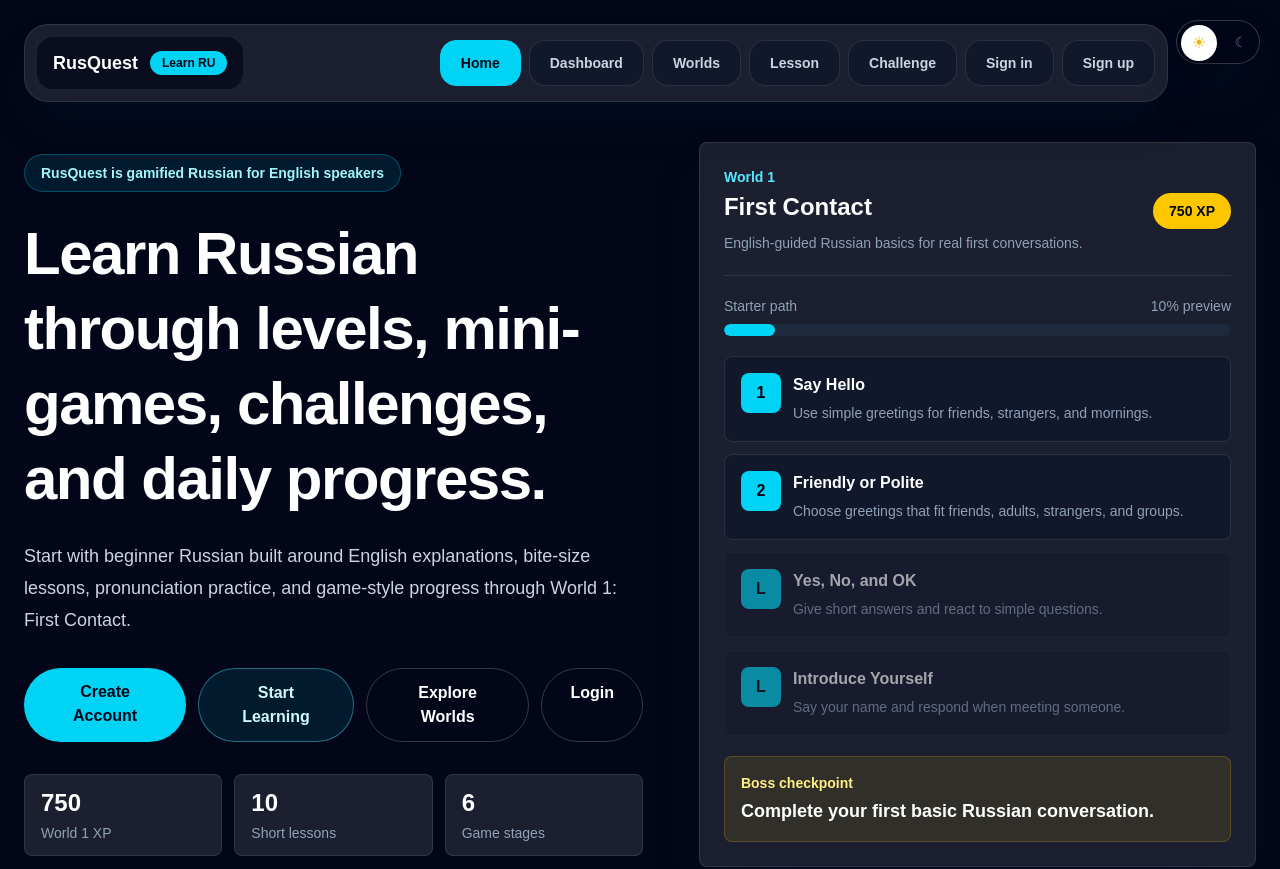
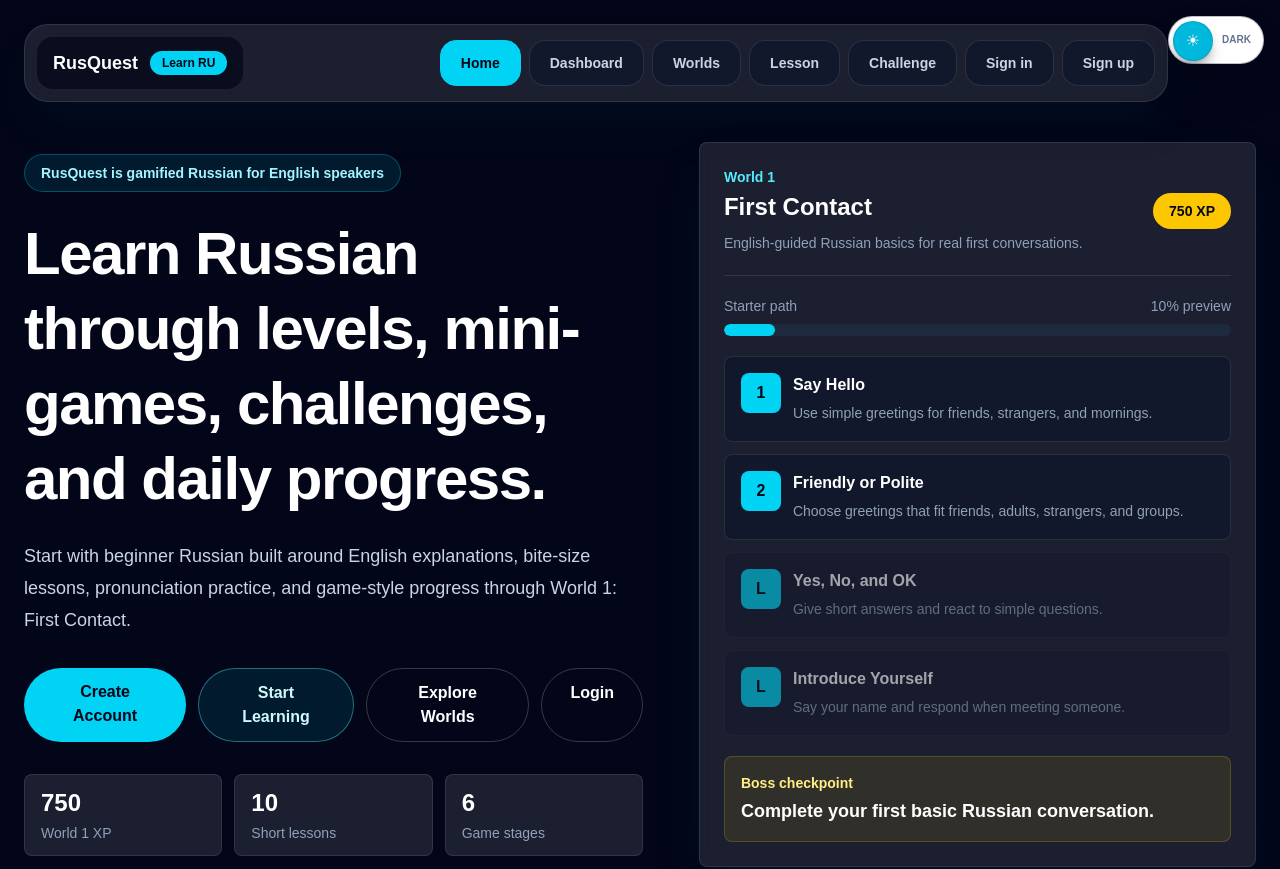
Before and after one commit to ayhampeter-debug/russian-learning-platform, a Next.js app: page / in a window 1280 px wide. Shown: the top 869 px of the page. Built offline with nearby package versions, Linux system fonts and the light colour scheme; no server answers.

Commit message:
Make theme toggle a floating switch

```diff
--- a/components/ThemeToggle.tsx
+++ b/components/ThemeToggle.tsx
@@ -20,7 +20,7 @@ export function ThemeToggle() {
     <button
       type="button"
       onClick={() => setTheme(nextTheme)}
-      className="group fixed right-3 top-3 z-50 flex h-11 w-[5.25rem] items-center rounded-full border border-white/20 bg-slate-950/90 p-1 shadow-2xl shadow-cyan-950/40 backdrop-blur transition hover:border-cyan-300/70 focus:outline-none focus:ring-2 focus:ring-cyan-300 focus:ring-offset-2 focus:ring-offset-slate-950 sm:right-5 sm:top-5"
+      className="group fixed right-4 top-4 z-[9999] inline-flex h-12 w-24 items-center rounded-full border border-slate-950/25 bg-white p-1 text-slate-950 shadow-2xl shadow-slate-950/25 transition hover:border-cyan-500 focus:outline-none focus:ring-2 focus:ring-cyan-500 focus:ring-offset-2 focus:ring-offset-white dark:border-white/35 dark:bg-slate-950 dark:text-white dark:shadow-cyan-950/50 dark:focus:ring-cyan-300 dark:focus:ring-offset-slate-950"
       aria-label={`Theme: ${themeLabels[theme]}. Switch to ${themeLabels[nextTheme]}.`}
       aria-pressed={isDark}
       title={`Theme: ${themeLabels[theme]} (${resolvedTheme})`}
@@ -28,18 +28,24 @@ export function ThemeToggle() {
       <span className="sr-only">
         Theme: {themeLabels[theme]}. Switch to {themeLabels[nextTheme]}.
       </span>
-      <span className="flex flex-1 items-center justify-between px-2 text-sm leading-none">
-        <span aria-hidden="true" className={isDark ? "text-slate-500" : "text-yellow-300"}>
-          {lightIcon}
+      <span className="flex flex-1 items-center justify-between px-2 text-[0.625rem] font-semibold uppercase leading-none tracking-normal">
+        <span
+          aria-hidden="true"
+          className={isDark ? "text-slate-500" : "text-slate-950"}
+        >
+          Light
         </span>
-        <span aria-hidden="true" className={isDark ? "text-cyan-200" : "text-slate-500"}>
-          {darkIcon}
+        <span
+          aria-hidden="true"
+          className={isDark ? "text-white" : "text-slate-500"}
+        >
+          Dark
         </span>
       </span>
       <span
         aria-hidden="true"
-        className={`absolute left-1 top-1 flex h-9 w-9 items-center justify-center rounded-full bg-white text-base shadow-lg shadow-slate-950/30 transition-transform duration-200 ${
-          isDark ? "translate-x-10 text-slate-950" : "translate-x-0 text-yellow-500"
+        className={`absolute left-1 top-1 flex h-10 w-10 items-center justify-center rounded-full border border-slate-950/10 bg-cyan-500 text-base text-white shadow-lg shadow-slate-950/30 transition-transform duration-200 dark:border-white/20 dark:bg-yellow-300 dark:text-slate-950 ${
+          isDark ? "translate-x-12" : "translate-x-0"
         }`}
       >
         {isDark ? darkIcon : lightIcon}
```
